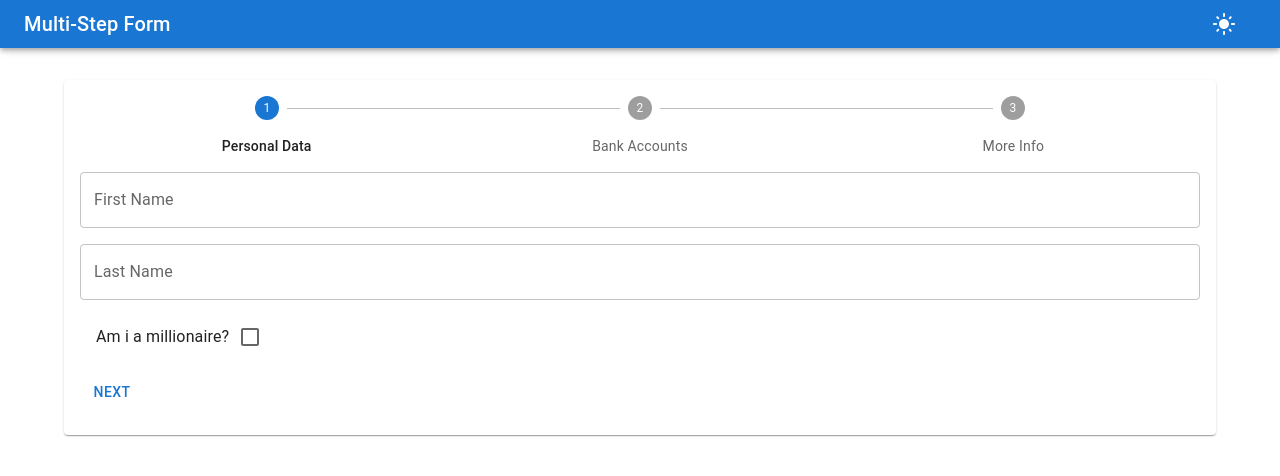
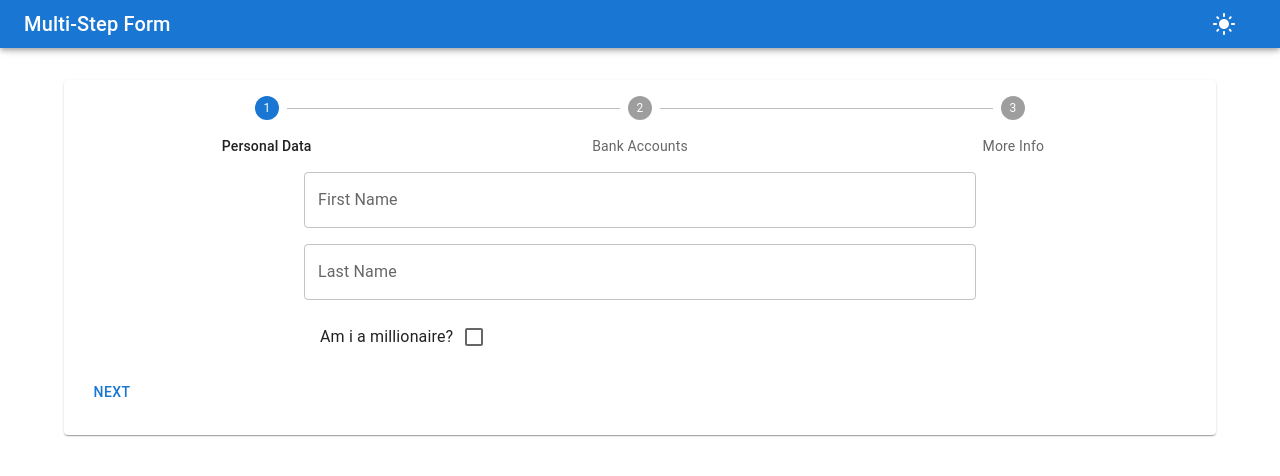
Before and after one commit to marcos-aparicio/materialui-basic-form, a React (Create React App) app: page / in a window 1280 px wide. Shown: the top 476 px of the page. Built offline with nearby package versions, Linux system fonts and the light colour scheme.

Commit message:
deleting the grid container from all sections so the wrapper of all of those has that

```diff
--- a/src/pages/Form.tsx
+++ b/src/pages/Form.tsx
@@ -4,6 +4,7 @@ import {
   Button,
   Card,
   CardContent,
+  Grid,
   Step,
   StepLabel,
   Stepper,
@@ -24,7 +25,23 @@ const CurrentStep = ({ step, formik }: CurrentStepProps) => {
     <SecondSection formik={formik} />,
     <ThirdSection formik={formik} />,
   ];
-  return Components[step] || <div>Page not found</div>;
+  return (
+    (
+      <Grid
+        container
+        sx={{
+          mx: "auto",
+          maxWidth: {
+            xs: "100%",
+            sm: "80%",
+            md: "60%",
+          },
+        }}
+      >
+        {Components[step]}
+      </Grid>
+    ) || <div>Page not found</div>
+  );
 };
 
 const stepSubtitles = ["Personal Data", "Bank Accounts", "More Info"];
--- a/src/pages/FormSections/FirstSection.tsx
+++ b/src/pages/FormSections/FirstSection.tsx
@@ -3,7 +3,7 @@ import { extendProps } from "../../utils";
 
 export const FirstSection = ({ formik }: { formik: any }) => {
   return (
-    <Grid container>
+    <>
       <Grid item xs={12}>
         <TextField label="First Name" {...extendProps("firstName", formik)} />
       </Grid>
@@ -18,6 +18,6 @@ export const FirstSection = ({ formik }: { formik: any }) => {
           {...extendProps("millionaire", formik)}
         />
       </Grid>
-    </Grid>
+    </>
   );
 };
--- a/src/pages/FormSections/SecondSection.tsx
+++ b/src/pages/FormSections/SecondSection.tsx
@@ -1,14 +1,16 @@
-import { TextField } from "@mui/material";
+import { Grid, TextField } from "@mui/material";
 import { extendProps } from "../../utils";
 
 export const SecondSection = ({ formik }: { formik: any }) => {
   return (
     <>
-      <TextField
-        label="All the money I have"
-        type="number"
-        {...extendProps("money", formik)}
-      />
+      <Grid item xs={12}>
+        <TextField
+          label="All the money I have"
+          type="number"
+          {...extendProps("money", formik)}
+        />
+      </Grid>
     </>
   );
 };
--- a/src/pages/FormSections/ThirdSection.tsx
+++ b/src/pages/FormSections/ThirdSection.tsx
@@ -3,13 +3,13 @@ import { extendProps } from "../../utils";
 
 export const ThirdSection = ({ formik }: { formik: any }) => {
   return (
-    <Grid container>
+    <>
       <Grid item xs={12}>
         <TextField
           label="Description"
           {...extendProps("description", formik)}
         />
       </Grid>
-    </Grid>
+    </>
   );
 };
```
